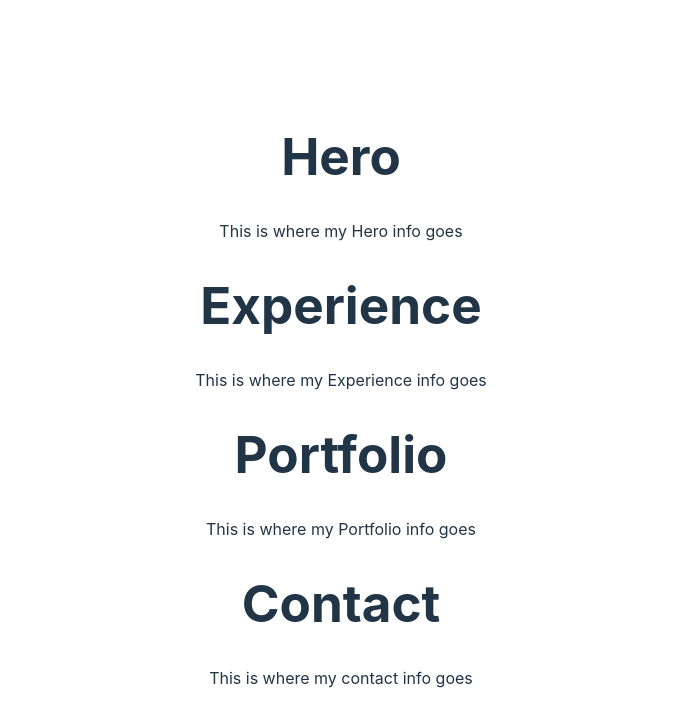
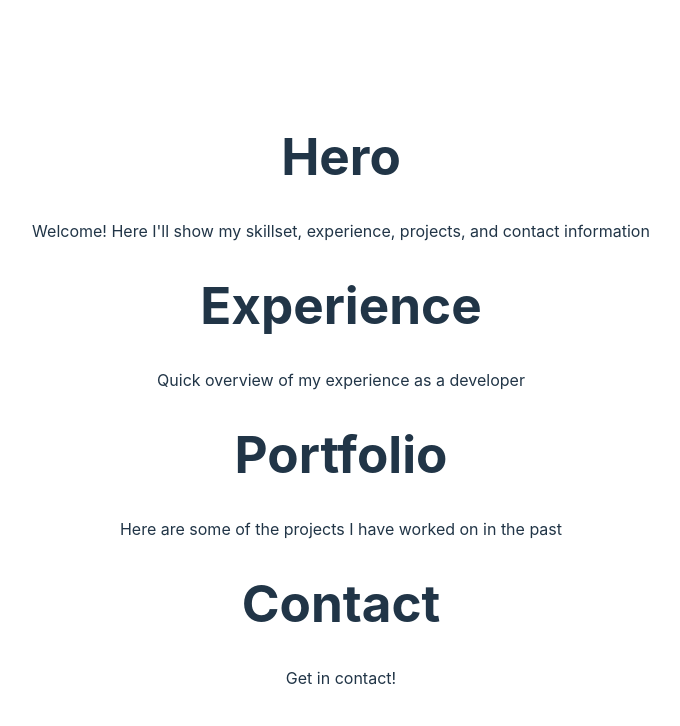
Before and after one commit to Pugster01/Pugster01.github.io, a React (Vite) app: page / in a window 1280 px wide. Shown: the top 726 px of the page, without its empty margins (299-979 px from the left). Built offline with nearby package versions, Linux system fonts and the light colour scheme.

Commit message:
better descriptions for sections

```diff
--- a/src/components/Contact.tsx
+++ b/src/components/Contact.tsx
@@ -2,7 +2,7 @@ function Contact() {
     return (
         <>
             <h1>Contact</h1>
-            <p>This is where my contact info goes</p>
+            <p>Get in contact!</p>
         </>
     )
 }
--- a/src/components/Experience.tsx
+++ b/src/components/Experience.tsx
@@ -2,7 +2,7 @@ function Experience() {
     return (
         <>
             <h1>Experience</h1>
-            <p>This is where my Experience info goes</p>
+            <p>Quick overview of my experience as a developer</p>
         </>
     )
 }
--- a/src/components/Hero.tsx
+++ b/src/components/Hero.tsx
@@ -2,7 +2,7 @@ function Hero() {
     return (
         <>
             <h1>Hero</h1>
-            <p>This is where my Hero info goes</p>
+            <p>Welcome! Here I'll show my skillset, experience, projects, and contact information</p>
         </>
     )
 }
--- a/src/components/Portfolio.tsx
+++ b/src/components/Portfolio.tsx
@@ -2,7 +2,7 @@ function Portfolio() {
     return (
         <>
             <h1>Portfolio</h1>
-            <p>This is where my Portfolio info goes</p>
+            <p>Here are some of the projects I have worked on in the past</p>
         </>
     )
 }
```
